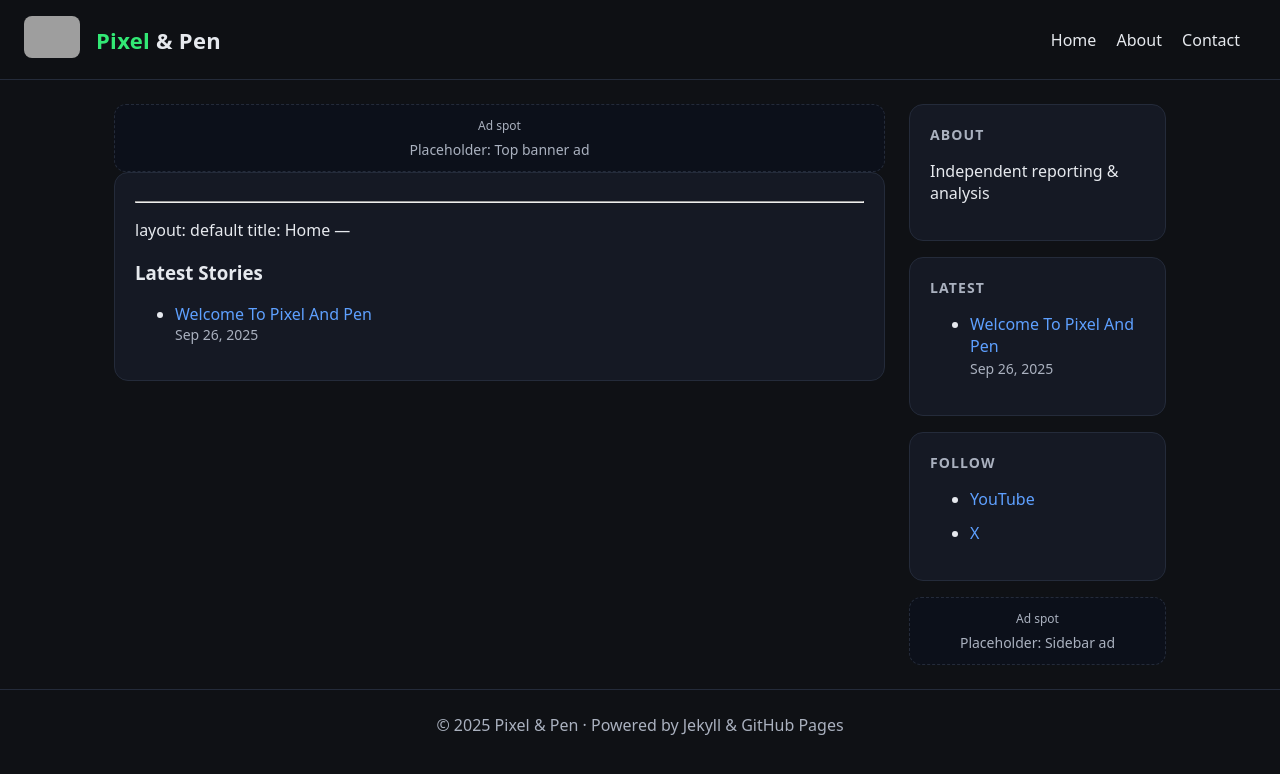
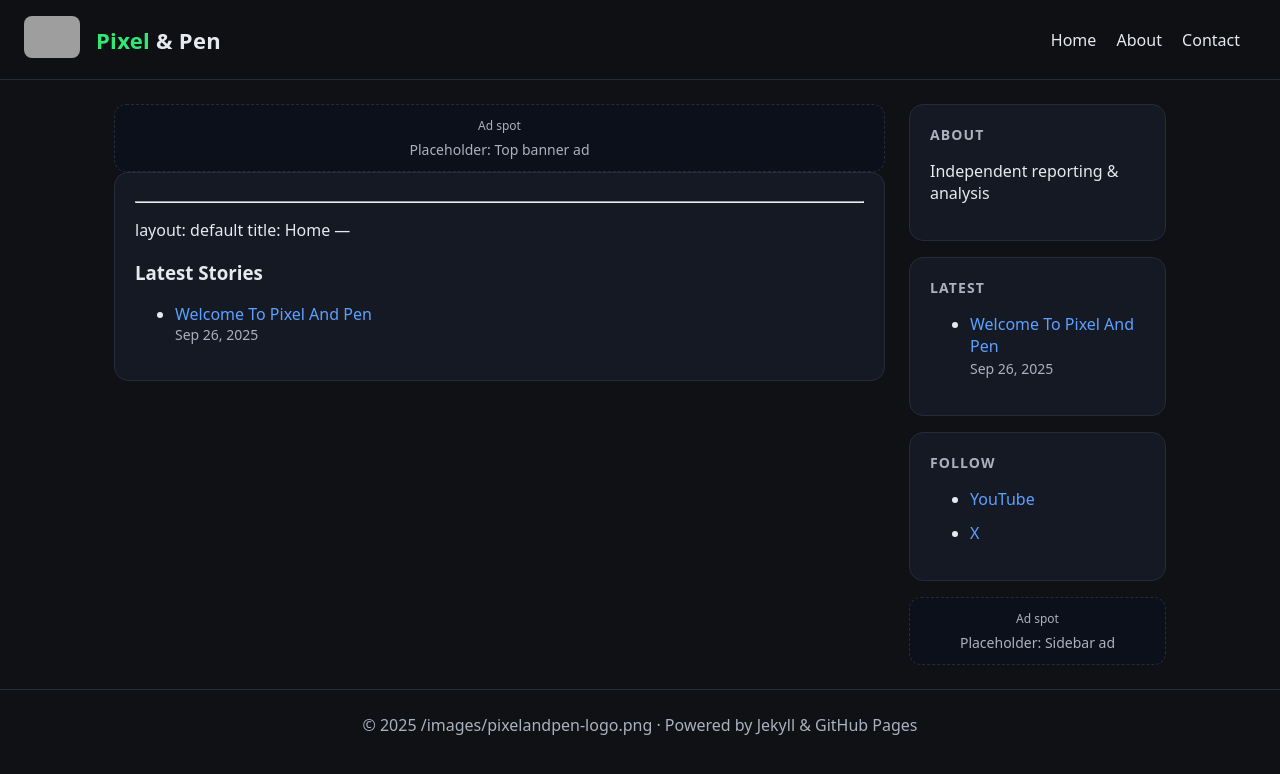
Before and after one commit to TEWbrah/pixelandpen, a Jekyll site: the page built from index.md, in a window 1280 px wide. Shown: the top 774 px of the page. Built offline with Jekyll 4.4.1, drawn with Linux system fonts in a browser that asks for light colours; our own code applies the rules of GitHub Pages for plain Markdown files; grey boxes are pictures that could not be loaded.

Commit message:
Update _config.yml

```diff
--- a/_config.yml
+++ b/_config.yml
@@ -1,6 +1,5 @@
 
-logo: /images/pixelandpen-logo.png
-title: Pixel & Pen
+title: /images/pixelandpen-logo.png
 description: Independent reporting & analysis
 url: https://pixelandpen.media
 permalink: /:categories/:year/:month/:day/:title/
```
